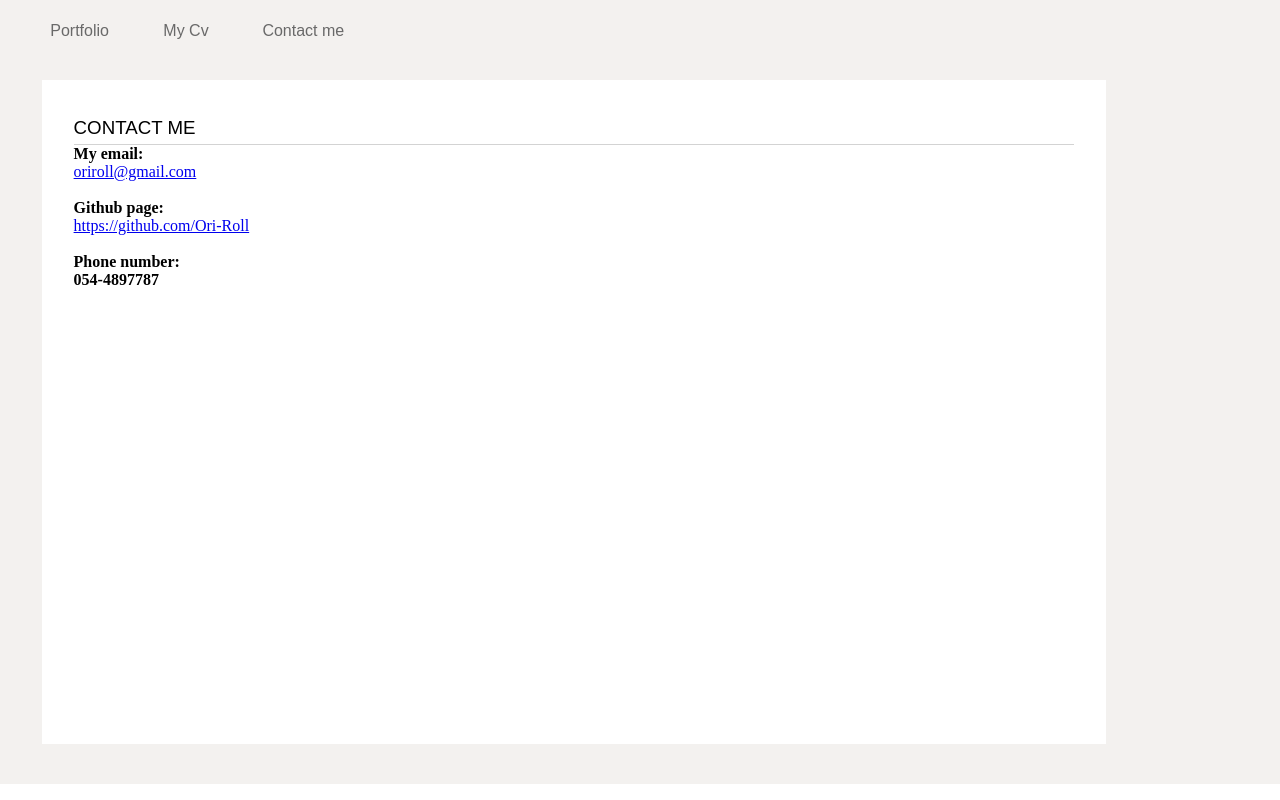
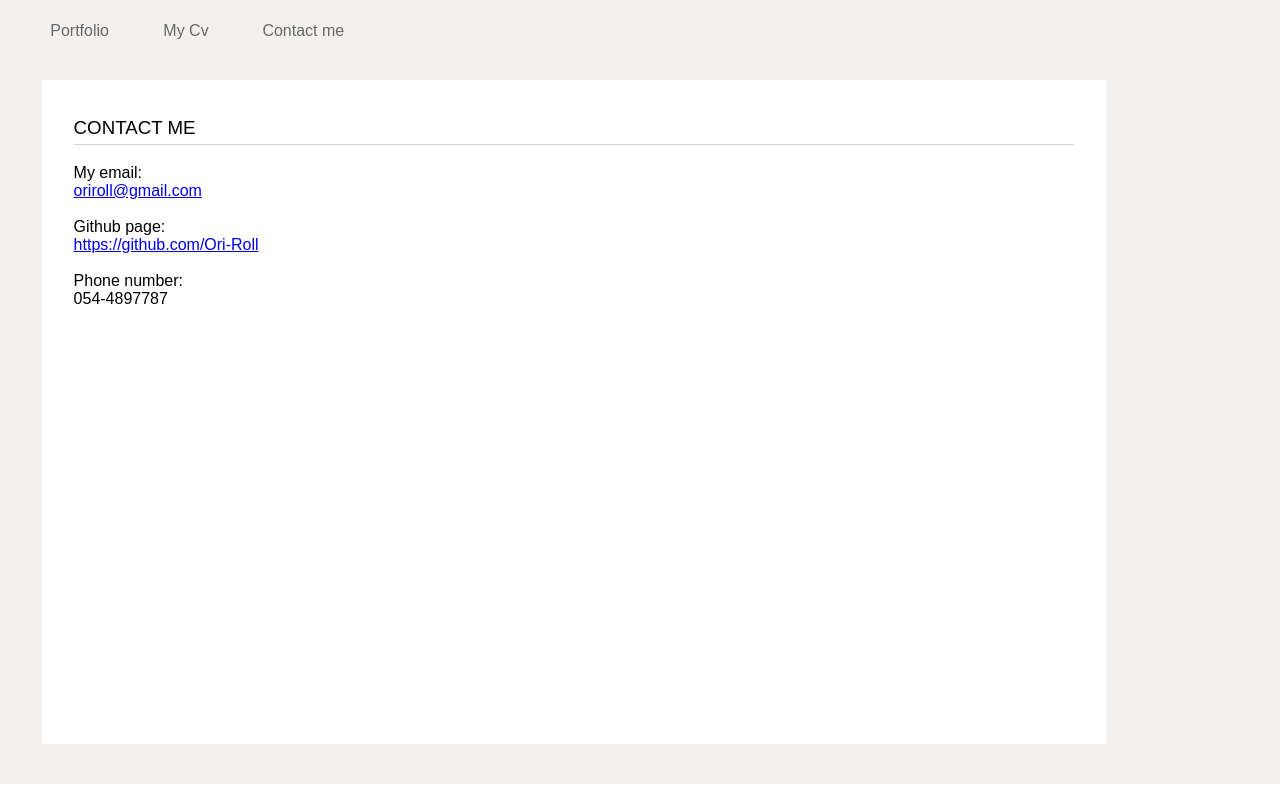
Before and after one commit to Ori-Roll/portfolio, a React (Create React App) app: page /contact in a window 1280 px wide. Built offline with nearby package versions, Linux system fonts and the light colour scheme.

Commit message:
css tweaks

```diff
--- a/src/App.css
+++ b/src/App.css
@@ -64,6 +64,7 @@
 
 .project img {
 	width: 100%;
+	box-shadow: none;
 }
 
 .portfolio-header {
@@ -211,6 +212,7 @@
 
 	.project img {
 		object-fit: cover;
+		box-shadow: 0 0 0 6px white, 0 0 0 7px rgb(214, 214, 214);
 	}
 
 	.cv {
@@ -253,6 +255,21 @@
 	min-height: 600px;
 }
 
+.contact-page * {
+	font-family: "Crimson Text", serif;
+	background-color: white;
+	font-family: "Raleway", sans-serif;
+	font-weight: 200;
+}
+
+.contact-page h3 {
+	margin: 0 0 1em;
+}
+
+.contact-page br {
+	font-size: 0;
+}
+
 /* @keyframes headerInOut {
 	0% {
 		box-shadow: none;
```
